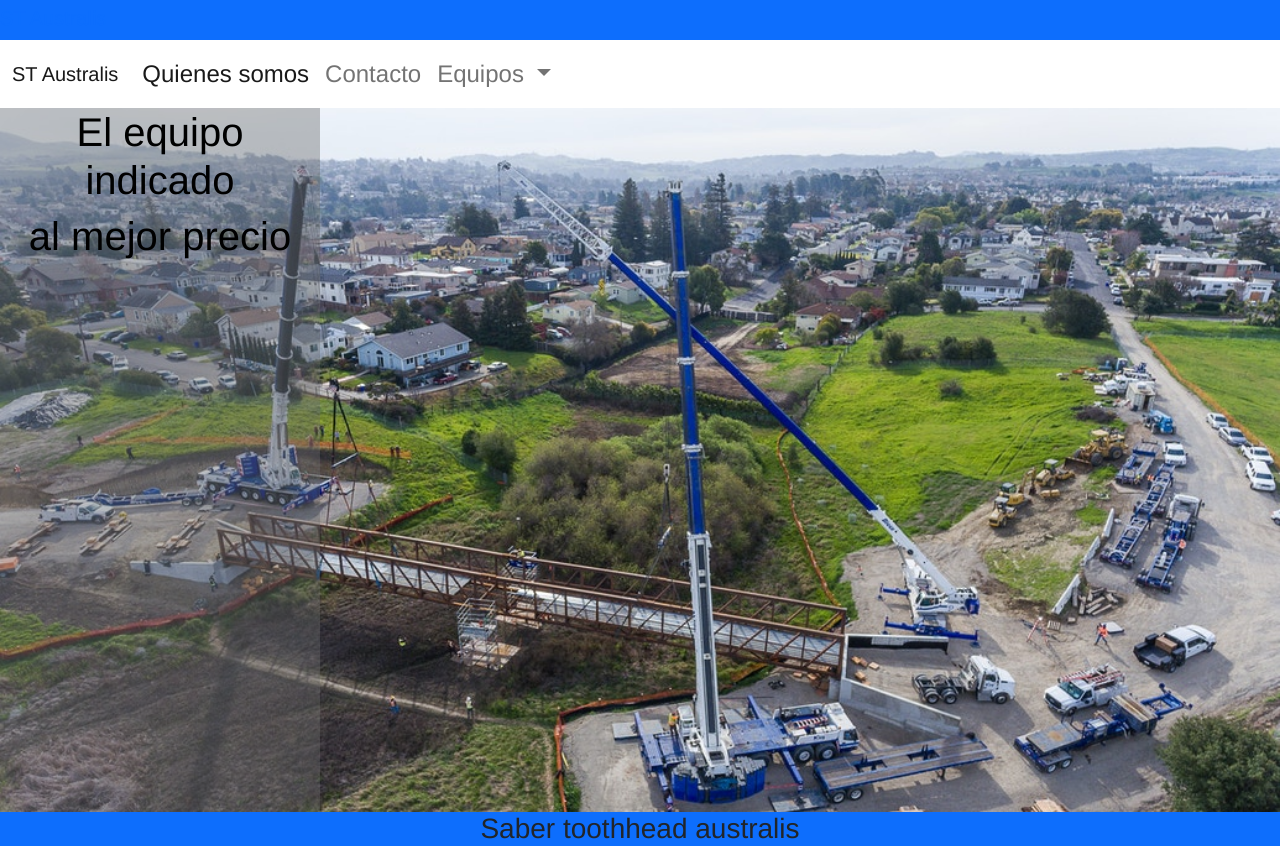
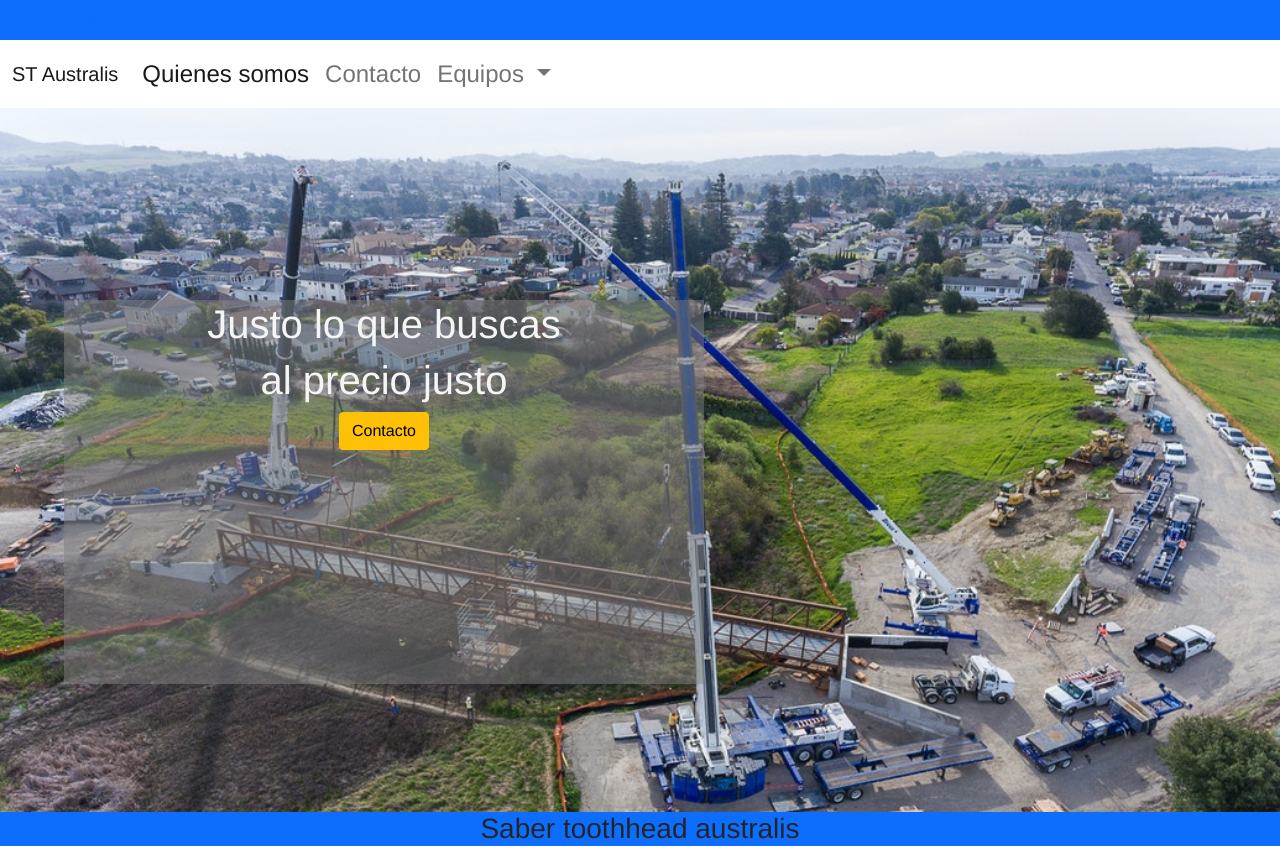
Before and after one commit to nico-ras/staWeb, a plain HTML site: page index.html in a window 1280 px wide. Shown: the top 849 px of the page. Drawn offline with nearby package versions, Linux system fonts and the light colour scheme.

Commit message:
01/12/21

```diff
--- a/assets/css/styles.css
+++ b/assets/css/styles.css
@@ -16,17 +16,26 @@ a {
 
 
 .image-text{
+    height: auto;
     position: absolute;
     top: 0;
     left: 0;
     bottom: 0;
     right: 0;
-    background: rgba(105, 105, 105, 0.4);
+    background: rgba(128, 128, 128, 0.5);
+    margin: 15% 0% 25% 5%;
+
 }
+
+
 
 @media screen and (min-width: 701px) {
     .title {
       font-size: 100px;
+    }
+
+    .image-text {
+      margin-bottom: 130%;
     }
   }
 
@@ -35,6 +44,11 @@ a {
     .title {
       font-size: 50px;
     }
+
+    .image-text {
+      margin-bottom: 30%;
+    }
+
   }
 
 
@@ -42,6 +56,11 @@ a {
     .title {
       font-size: 40px;
     }
+    .image-text {
+      margin-bottom: 10%;
+    }
+
+
   }
 
   /* If the screen size is 600px wide or less, set the font-size of <div> to 30px */
@@ -49,6 +68,10 @@ a {
     .title {
       font-size: 20px;
     }
+    .image-text {
+      margin-bottom: 10%;
+    }
+
   }
 
   h1{
@@ -57,7 +80,7 @@ a {
 
 
   .title{
-    color: black;
+    color: whitesmoke;
 }
 
 .second_div {
--- a/index.html
+++ b/index.html
@@ -17,10 +17,11 @@
         <div class="container-fluid">
             <div class="row">
                 <div class="img-container">
-                    <div class="image-text col-3">
+                    <div class="image-text col-6">
                         <div class="text_div text-center">
-                            <h2 class="title">El equipo indicado</h2>
-                            <h3 class="title">al mejor precio</h3>
+                            <h2 class="title">Justo lo que buscas</h2>
+                            <h3 class="title">al precio justo</h3>
+                            <button type="button" class="btn btn-warning">Contacto</button>
                         </div>
 
                     </div>
```
